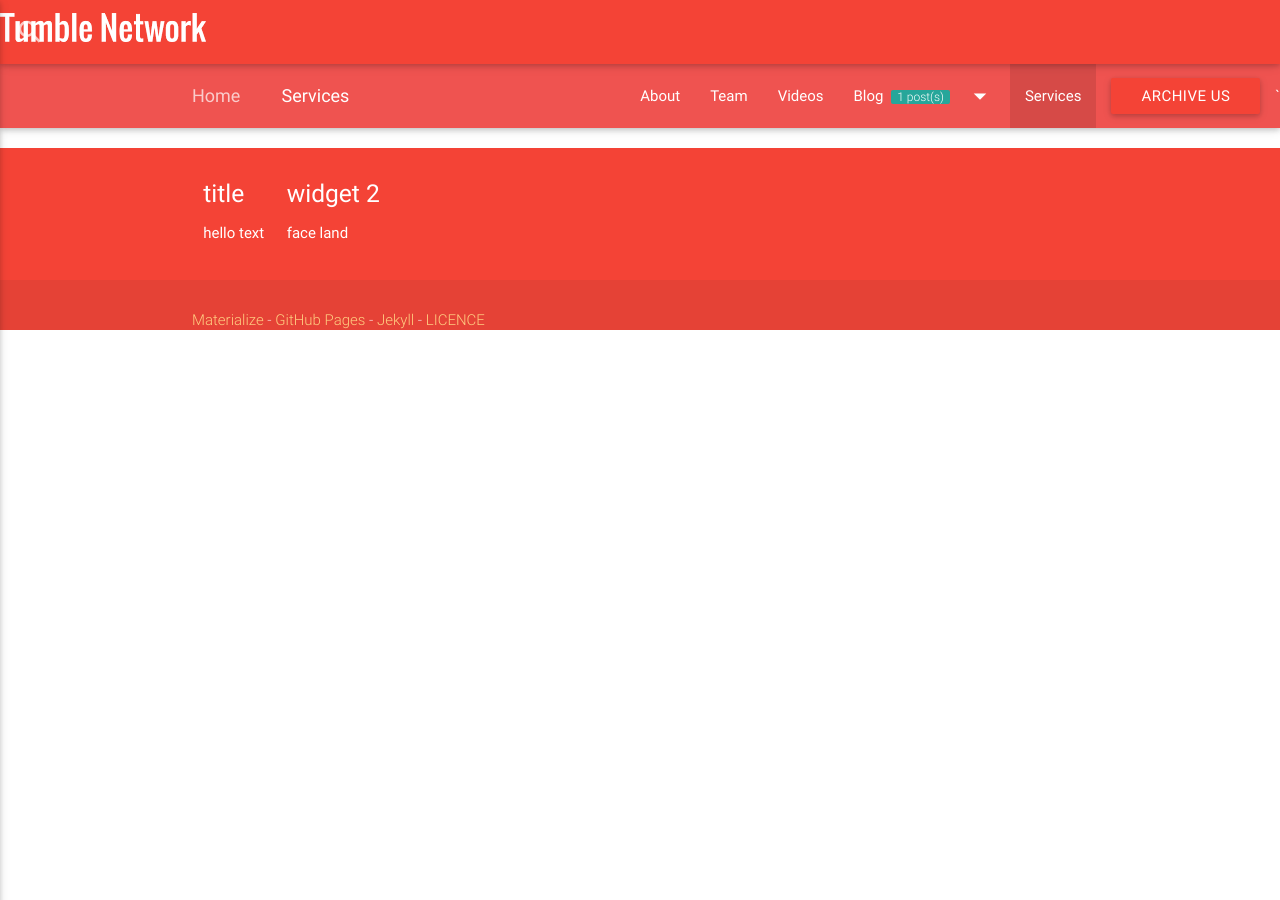
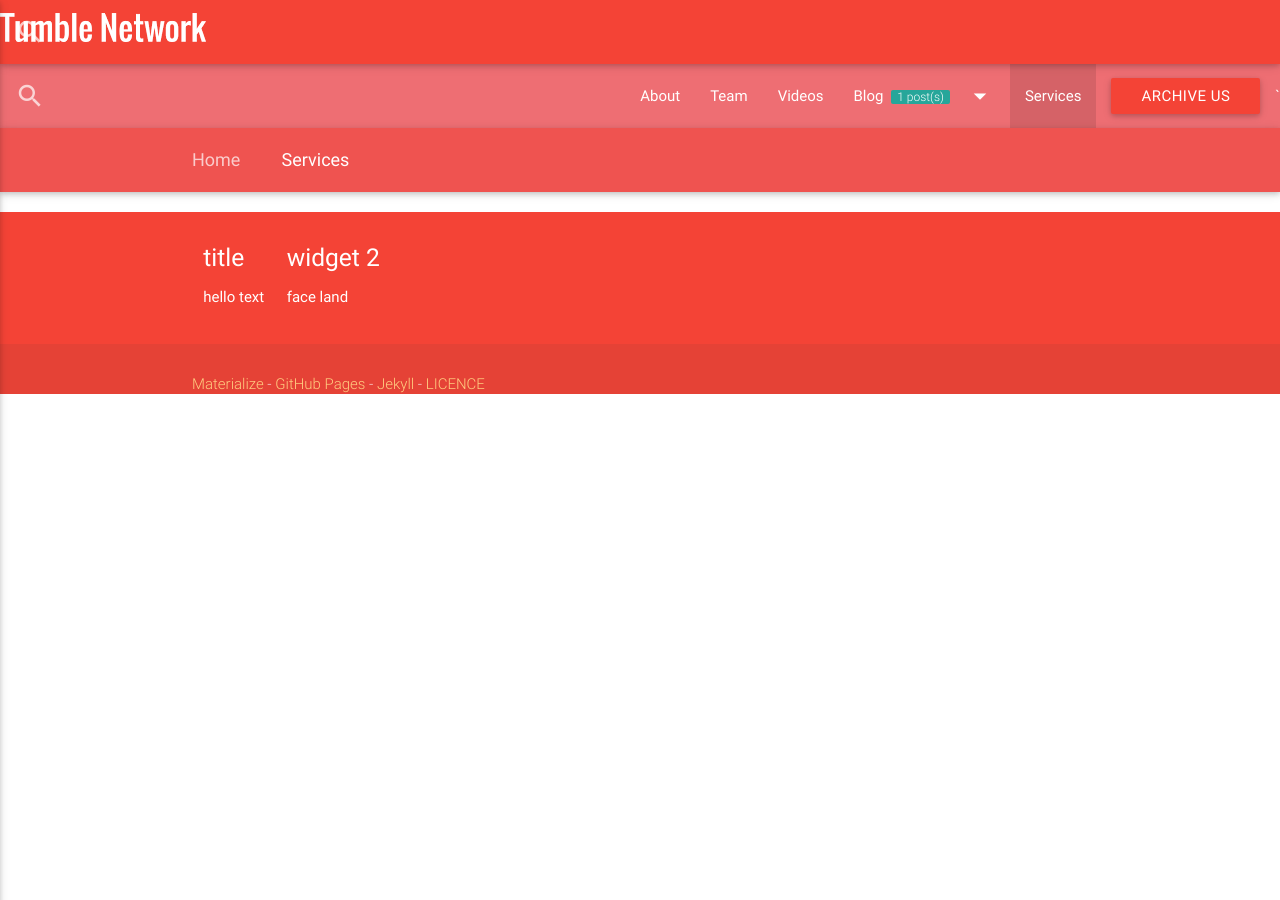
Before and after one commit to tumblenet/www.tumblenet.ga, a Jekyll site: the page built from services.html, in a window 1280 px wide. Built offline with Jekyll 4.4.1, drawn with Linux system fonts in a browser that asks for light colours; nearby versions of some CDN libraries; comment, search, counter and statistics services are not loaded.

Commit message:
Update default.html

```diff
--- a/_layouts/default.html
+++ b/_layouts/default.html
@@ -201,6 +201,19 @@ href="{{ item.href }}"
       </div>
     </div>
   </nav>
+
+
+   <nav>
+    <div class="nav-wrapper">
+      <form>
+        <div class="input-field">
+          <input id="search" type="search" required>
+          <label for="search"><i class="material-icons">search</i></label>
+          <i class="material-icons">close</i>
+        </div>
+      </form>
+    </div>
+  </nav>
 </div>
 
 {{ content }}
```
